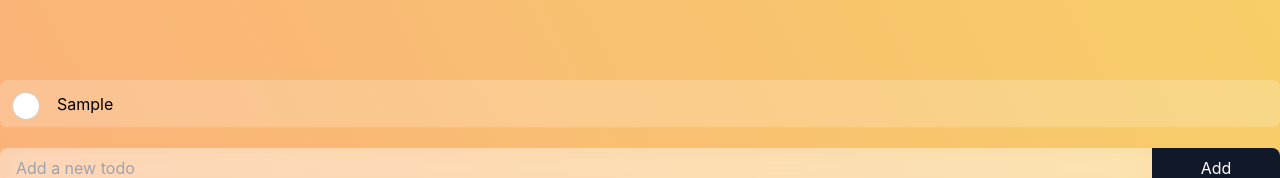
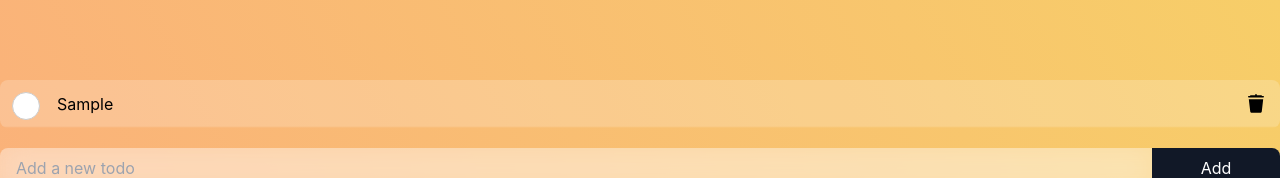
Before and after one commit to abhijeet8900/qp-react-assessment, a React (Create React App) app: page / in a window 1280 px wide. Both pictures are taken after typing "Sample" into the empty fields and a click on the button "Add". Shown: the top 178 px of the page. Built offline with nearby package versions, Linux system fonts and the light colour scheme.

Commit message:
- Add delete item functionality

```diff
--- a/src/App.tsx
+++ b/src/App.tsx
@@ -34,11 +34,17 @@ function App() {
     });
     setTodos(updatedItems);
   };
+
+  const deleteItem = (item: Item) => {
+    const updatedItems = todos.filter((todoItem) => todoItem.id !== item.id);
+    setTodos(updatedItems);
+  };
   return (
     <div className="App bg-gray-100 h-screen w-screen">
       <TodoList
         items={todos}
         addItem={addNewItem}
+        removeItem={deleteItem}
         changeItemStatus={updateItemStatus}
       />
     </div>
--- a/src/components/todo-item/index.tsx
+++ b/src/components/todo-item/index.tsx
@@ -2,17 +2,19 @@ import React from "react";
 import { Item } from "../../types/item";
 import styles from "./styles.module.css";
 import TodoCheckbox from "../todo-checkbox";
+import DeleteTodo from "../delete-todo";
 
 type TodoItemProps = {
   item: Item;
   onClick: (item: Item) => void;
+  deleteTodo: (item: Item) => void;
 };
 
-const TodoItem: React.FC<TodoItemProps> = ({ item, onClick }) => {
+const TodoItem: React.FC<TodoItemProps> = ({ item, onClick, deleteTodo }) => {
   const { text, checked, id } = item;
   return (
+    <div className={styles.wrapper} id={id + ""}>
       <div
-    id={id+''}
         className={styles.container}
         onClick={() => {
           onClick(item);
@@ -26,6 +28,12 @@ const TodoItem: React.FC<TodoItemProps> = ({ item, onClick }) => {
           {text}
         </span>
       </div>
+      <DeleteTodo
+        onClick={() => {
+          deleteTodo(item);
+        }}
+      />
+    </div>
   );
 };
 
--- a/src/components/todo-item/styles.module.css
+++ b/src/components/todo-item/styles.module.css
@@ -1,14 +1,24 @@
+.wrapper {
+  @apply flex;
+  @apply flex-row;
+  @apply items-center;
+  backdrop-filter: blur(14px);
+  background-color: rgba(255, 255, 255, 0.2);
+  @apply rounded-lg;
+  @apply cursor-pointer;
+}
+
 .container {
   @apply w-full;
   @apply flex;
+  @apply justify-between;
+  @apply items-center;
   @apply p-3;
-  border-radius: 5px;
-  backdrop-filter: blur(14px);
-  background-color: rgba(255, 255, 255, 0.2);
-  @apply text-center;
-  @apply rounded-lg;
+  @apply pr-1;
 }
 
 .text {
+  @apply w-full;
   @apply pl-8;
+  @apply text-left;
 }
--- a/src/components/todo-list/index.tsx
+++ b/src/components/todo-list/index.tsx
@@ -8,12 +8,14 @@ type TodoListProps = {
   items: Item[];
   addItem: (item: Item) => void;
   changeItemStatus: (item: Item) => void;
+  removeItem: (item: Item) => void;
 };
 
 const TodoList: React.FC<TodoListProps> = ({
   items,
   addItem,
   changeItemStatus,
+  removeItem,
 }) => {
   const onAdd = (text: string) => {
     const id = Math.random();
@@ -22,11 +24,19 @@ const TodoList: React.FC<TodoListProps> = ({
   const markItem = (item: Item) => {
     changeItemStatus(item);
   };
+  const onDeleteItem = (item: Item) => {
+    removeItem(item);
+  };
   return (
     <div className={styles.container}>
       <div className={styles.item_wrapper}>
         {items.map((item, index) => (
-          <TodoItem key={index} item={item} onClick={markItem} />
+          <TodoItem
+            key={index}
+            item={item}
+            onClick={markItem}
+            deleteTodo={onDeleteItem}
+          />
         ))}
       </div>
       <AddTodo onAdd={onAdd} />
```
Lines whose indentation alone changed are shown as unchanged.
